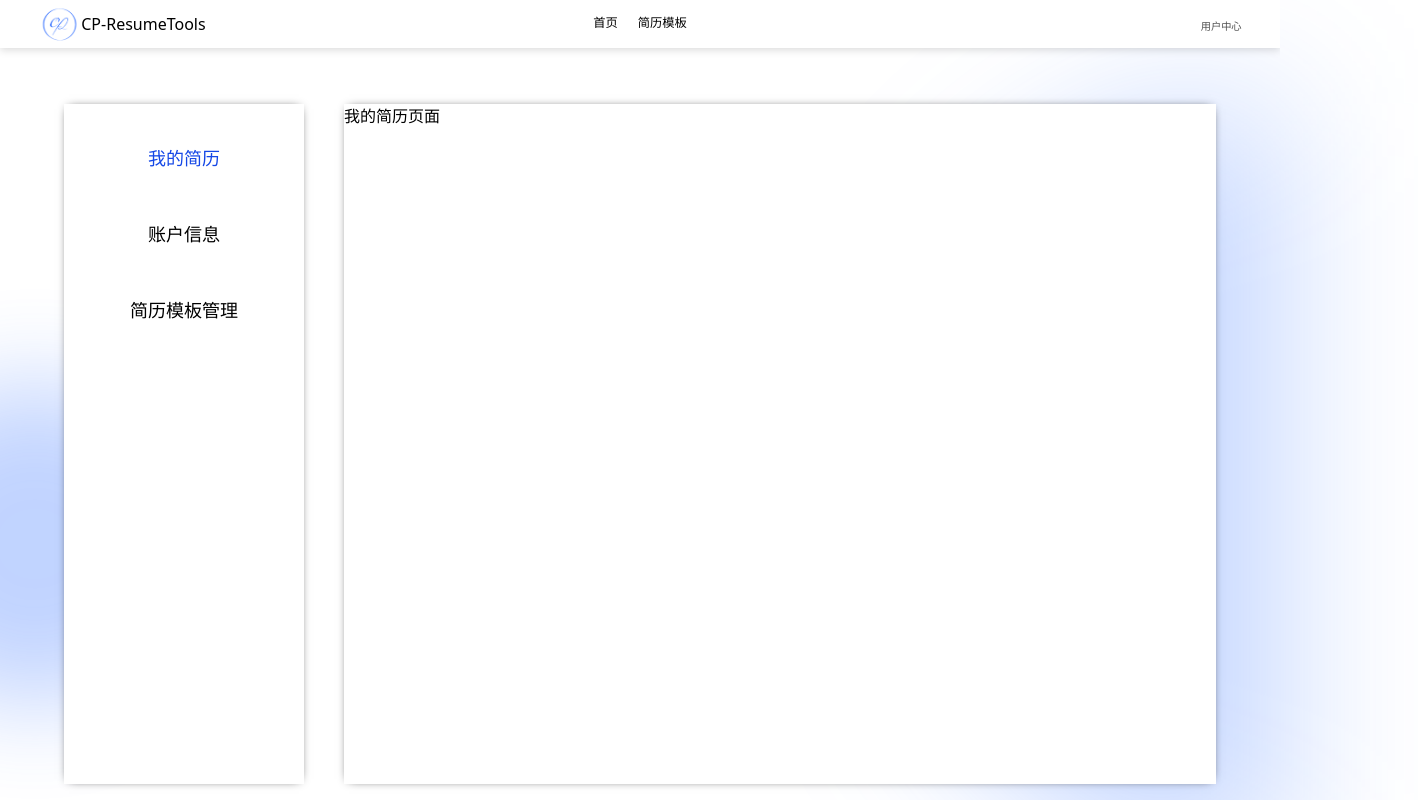
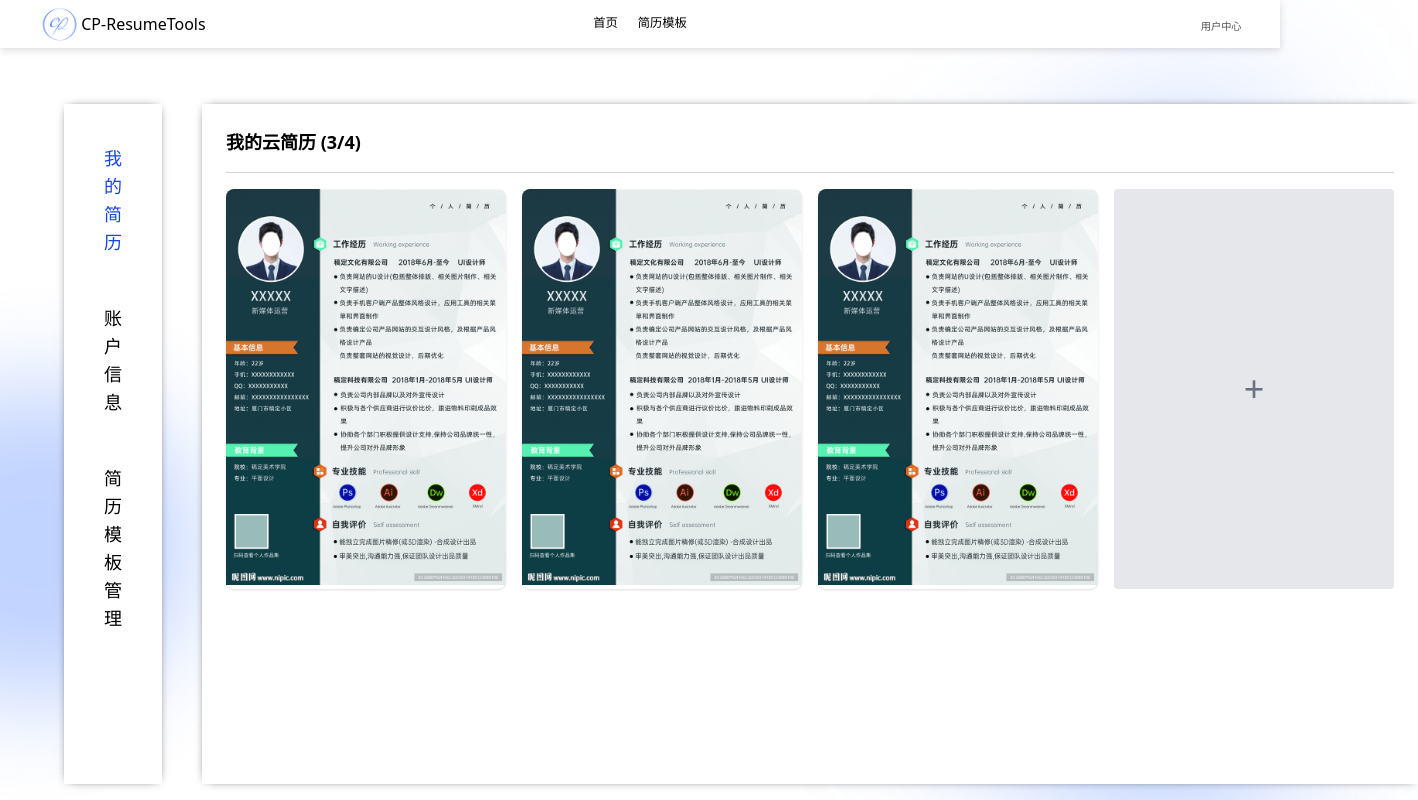
Before and after one commit to codepaintstudio/cp-resume, a Vue app: page /#/user/cv in a window 1280 px wide. Shown: the whole page, 1418 px wide, since content can reach past the window. Built offline with nearby package versions, Linux system fonts and the light colour scheme; the HTML template or start-up script is replaced by a standard one; what @iconify/tailwind4 would draw is missing.

Commit message:
style: 用户界面我的简历样式

```diff
--- a/src/components/CvCard.vue
+++ b/src/components/CvCard.vue
@@ -3,6 +3,10 @@ import { defineProps } from 'vue'
 import type { Template } from '@/types/template'
 
 defineProps({
+  isView: {
+    type: Boolean,
+    default: true,
+  },
   customClass: {
     type: String,
     default: 'w-70 h-100',
@@ -23,25 +27,22 @@ defineProps({
 </script>
 <template>
   <div :class="['bg-white rounded-lg shadow-sm hover:shadow-lg transition-shadow', customClass]">
-    <img
-      :src="cvTemplate.imageUrl"
-      class="w-full h-3/4 object-cover rounded-t-lg"
-      :alt="`简历模板`"
-    />
-    <div class="p-3">
+    <img :src="cvTemplate.imageUrl" :class="{ 'w-full object-cover rounded-t-lg': true, 'h-3/4': isView }"
+      :alt="`简历模板`" />
+    <div v-if="isView" class="p-3">
       <div class="flex items-center justify-between">
         <h3 class="text-gray-800 font-medium">{{ cvTemplate.title }}</h3>
       </div>
       <div class="flex flex-wrap gap-2 mt-2 mb-2">
         <span class="px-2 py-1 bg-gray-100 text-gray-600 text-sm rounded">{{
           cvTemplate.style
-        }}</span>
+          }}</span>
         <span class="px-2 py-1 bg-gray-100 text-gray-600 text-sm rounded">{{
           cvTemplate.industry
-        }}</span>
+          }}</span>
         <span class="px-2 py-1 bg-gray-100 text-gray-600 text-sm rounded">{{
           cvTemplate.color
-        }}</span>
+          }}</span>
       </div>
     </div>
   </div>
--- a/src/views/user/components/UserCv.vue
+++ b/src/views/user/components/UserCv.vue
@@ -1,6 +1,45 @@
 <script setup lang="ts">
+import { ref } from "vue";
+import CvCard from "@/components/CvCard.vue";
+
+const resumes = ref([
+  { id: 1, image: "/resume1.png" },
+  { id: 2, image: "/resume2.png" },
+  { id: 3, image: "/resume3.png" },
+]);
+
+const hoveredId = ref<number | null>(null);
+
+const setHovered = (id: number | null) => {
+  hoveredId.value = id;
+};
 </script>
+
 <template>
-  <div>我的简历页面</div>
+  <div class="p-6 bg-gray-100">
+    <h2 class="text-lg font-semibold mb-4">我的云简历 ({{ resumes.length }}/4)</h2>
+    <div class="flex space-x-4 border-t-1 border-gray-300 pt-4">
+      <div v-for="resume in resumes" :key="resume.id" class="relative cursor-pointer rounded-lg"
+        @mouseenter="setHovered(resume.id)" @mouseleave="setHovered(null)">
+
+        <CvCard :is-view="false"></CvCard>
+
+        <div v-if="hoveredId === resume.id" class="absolute inset-0 rounded-lg bg-black opacity-50 ">
+        </div>
+        <div v-if="hoveredId === resume.id"
+          class="absolute inset-0 rounded-lg flex flex-col justify-center items-center space-y-2">
+          <button class="px-4 py-2 bg-blue-500 hover:bg-blue-700 text-white rounded">编辑</button>
+          <button class="px-4 py-2 bg-white hover:bg-gray-200 text-black rounded">删除</button>
+        </div>
+
+      </div>
+
+      <!-- 添加简历按钮 -->
+      <div class="w-70 flex items-center justify-center bg-gray-200 rounded cursor-pointer">
+        <span class="text-4xl text-gray-500 hover:text-5xl transition-all duration-300">+</span>
+      </div>
+    </div>
+  </div>
 </template>
+
 <style scoped></style>
```
